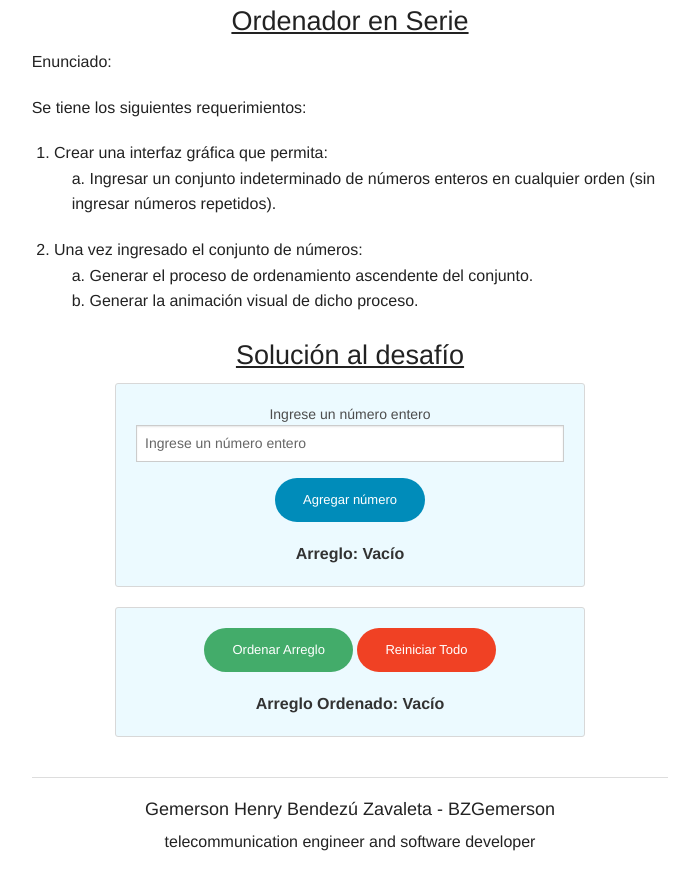
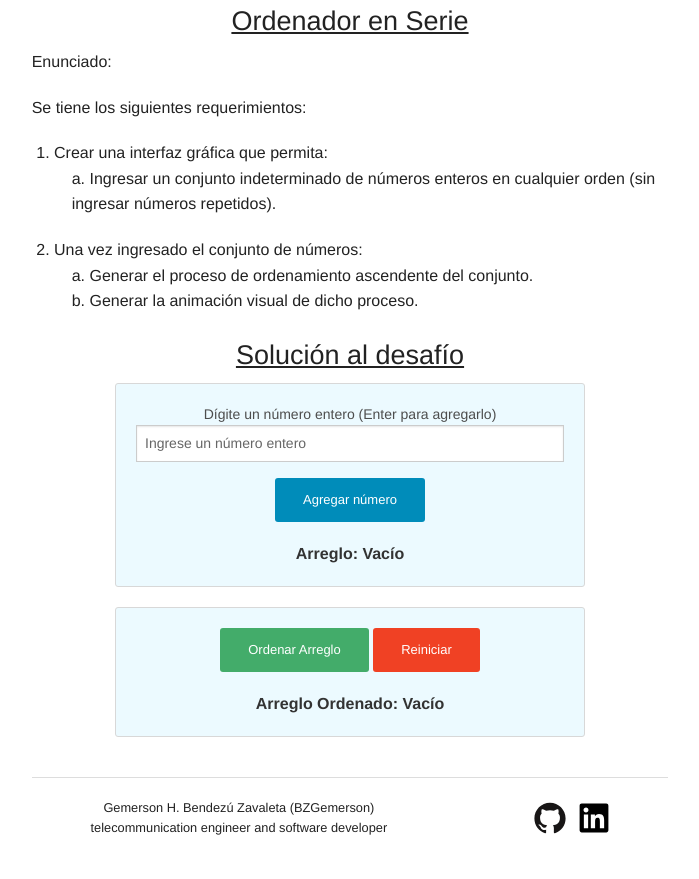
Before and after one commit to gemersonhenry/desafio-frontend, a plain HTML site: page index.html in a window 1280 px wide. Shown: the whole page, without its empty margins (290-989 px from the left). Before the commit the page ends 854 px from the top, so only its background shows below. Drawn offline with Linux system fonts and the light colour scheme.

Commit message:
Documentación del proyecto v1.0-Beta.1
Se detallo el uso de las librerías y frameworks en el archivo README.md
para una mejor claridad. Se realizarón pequeñas modificaciones a la
página principal, pero se mejoró el pie de página.

```diff
--- a/index.html
+++ b/index.html
@@ -48,7 +48,7 @@
 						<form id="form-registro">
 							<div class="row">
 								<div class="small-12 columns">
-									<label class="text-center">Ingrese un número entero
+									<label class="text-center">Dígite un número entero (Enter para agregarlo)
 										<input type="number" name="numero" id="numero" placeholder="Ingrese un número entero"
 											class="large" required>
 									</label>
@@ -57,7 +57,7 @@
 							<div class="row">
 								<div class="small-12 columns text-center">
 									<input type="submit" value="Agregar número"
-										class="button small round">
+										class="button small radius">
 								</div>
 							</div>
 							<div class="row">
@@ -74,11 +74,11 @@
 					<div class="panel callout radius">
 						<div class="row">
 							<div class="small-12 columns text-center">
-								<button type="button"	class="button small success round" id="btnOrdenar">
+								<button type="button"	class="button small success radius" id="btnOrdenar">
 									Ordenar Arreglo
 								</button>
-								<button type="button"	class="button small alert round" id="btnLimpiar">
-									Reiniciar Todo
+								<button type="button"	class="button small alert radius" id="btnLimpiar">
+									Reiniciar
 								</button>
 							</div>
 						</div>
@@ -95,9 +95,28 @@
 			<div class="row">
 				<div class="small-12 medium-offset-2 medium-8 columns text-center">
 					<hr />
-					<h5>Gemerson Henry Bendezú Zavaleta - BZGemerson</h5>
-					telecommunication engineer and software developer
+					<p>
+						<div class="row">
+							<div class="small-12 medium-8 columns text-center">
+								<p>
+									Gemerson H. Bendezú Zavaleta (BZGemerson)<br/>
+									telecommunication engineer and software developer
+								</p>
+							</div>
+							<div class="small-12 medium-4 columns text-center">
+								<a href="https://github.com/gemersonhenry/desafio-frontend" target="_blank">
+									<img src="libs/foundation-5/assets/img/images/fi-social-github.svg"
+										class="link-social">
+								</a>
+								<a href="https://www.linkedin.com/in/gemerson-henry-bendez%C3%BA-zavaleta-42738996/" target="_blank">
+									<img src="libs/foundation-5/assets/img/images/fi-social-linkedin.svg"
+										class="link-social">
+								</a>
+							</div>
+						</div>
+					</p>
 				</div>
+
 			</div>
 		</footer><!-- /footer -->
 
--- a/public/css/app.css
+++ b/public/css/app.css
@@ -4,3 +4,10 @@ body{
 .sub-lista{
 	list-style: none;
 }
+#footer p{
+	font-size: .8rem;
+}
+.link-social{
+	width: 40px;
+	height: 40px;
+}
```
Also changed, not shown: 1 other file.
